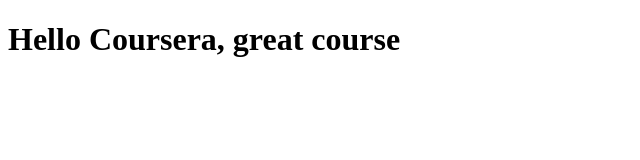
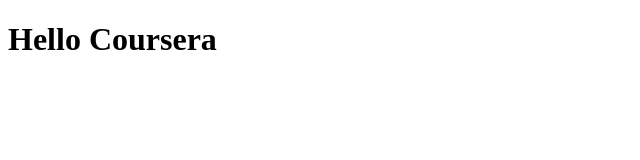
Before and after one commit to Erkks/coursera-web-dev, a plain HTML site: page index.html in a window 1280 px wide. Shown: the whole page, without its empty margins (0-640 px from the left). Drawn offline with Linux system fonts and the light colour scheme.

Commit message:
Small change to page content

```diff
--- a/index.html
+++ b/index.html
@@ -7,6 +7,6 @@
     <title>Hello Coursera</title>
 </head>
 <body>
-    <h1>Hello Coursera, great course</h1>
+    <h1>Hello Coursera</h1>
 </body>
 </html>
```
